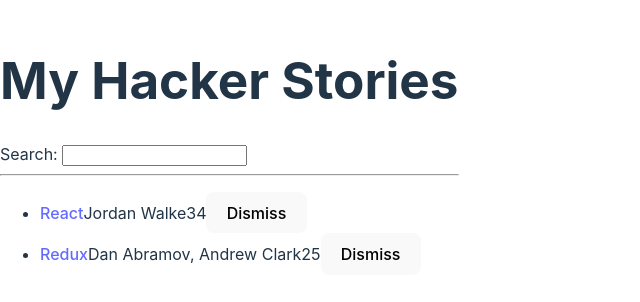
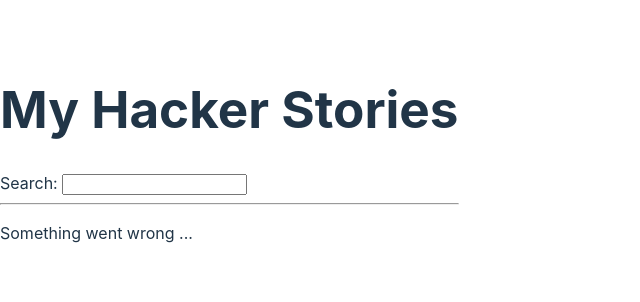
Before and after one commit to Daiki2012/hacker-stories, a React (Vite) app: page / in a window 1280 px wide. Shown: the part 246-548 px from the top of the page, without its empty margins (0-640 px from the left). Built offline with nearby package versions, Linux system fonts and the light colour scheme.

Commit message:
add reducer with multi states

```diff
--- a/src/App.jsx
+++ b/src/App.jsx
@@ -1,41 +1,38 @@
 import * as React from 'react';
 
-const initialStories = [
-  {
-    title: 'React',
-    url: 'https://reactjs.org/',
-    author: 'Jordan Walke',
-    num_comments: 3,
-    points: 4,
-    objectID: 0,
-  },
-  {
-    title: 'Redux',
-    url: 'https://redux.js.org/',
-    author: 'Dan Abramov, Andrew Clark',
-    num_comments: 2,
-    points: 5,
-    objectID: 1,
-  },
-];
 
 
 const getAsyncStories = () =>
-  new Promise((resolve) =>
-    setTimeout(
-      () => resolve({ data: { stories: initialStories } }),
-      3000
-    )
-);
+  new Promise((resolve, reject) => setTimeout(reject, 2000));
 
 const storiesReducer = (state, action) => {
   switch (action.type) {
-    case 'SET_STORIES':
-      return action.payload;
+    case 'STORIES_FETCH_INIT':
+      return {
+        ...state,
+        isLoading: true,
+        isError: false,
+      };
+    case 'STORIES_FETCH_SUCCESS':
+      return {
+        ...state,
+        isLoading: false,
+        isError: false,
+        data: action.payload,
+      };
+    case 'STORIES_FETCH_FAILURE':
+      return {
+        ...state,
+        isLoading: false,
+        isError: true,
+      };
     case 'REMOVE_STORY':
-      return state.filter(
-        (story) => action.payload.objectID !== story.objectID
-      );
+      return {
+        ...state,
+        data: state.data.filter(
+          (story) => action.payload.objectID !== story.objectID
+        ),
+      };
     default:
       throw new Error();
   }
@@ -46,22 +43,19 @@
 
   const [stories, dispatchStories] = React.useReducer(
     storiesReducer,
-    []
+    { data: [], isLoading: false, isError: false }
   );
-  const [isLoading, setIsLoading] = React.useState(false);
-  const [isError, setIsError] = React.useState(false);
 
   React.useEffect(() => {
-    setIsLoading(true);
+    dispatchStories({ type: 'STORIES_FETCH_INIT' });
 
     getAsyncStories().then(result => {
       dispatchStories({
-        type: 'SET_STORIES',
+        type: 'STORIES_FETCH_SUCCESS',
         payload: result.data.stories,
       });
-      setIsLoading(false);
     })
-    .catch(() => setIsError(true));
+    .catch(() => dispatchStories({ type: 'STORIES_FETCH_FAILURE' }));
   }, []);
 
   const handleRemoveStory = (item) => {
@@ -75,9 +69,9 @@
     setSearchTerm(event.target.value);
   };
 
-  const searchedStories = stories.filter(function (story) {
-    return story.title.includes(searchTerm);
-  });
+  const searchedStories = stories.data.filter((story) =>
+    story.title.toLowerCase().includes(searchTerm.toLowerCase())
+  );
 
   return (
   <div>
@@ -90,13 +84,13 @@
         Search:
       </InputWithLabel>
     <hr />
-    {isError && <p>Something went wrong ...</p>}
+    {stories.isError && <p>Something went wrong ...</p>}
 
-    {isLoading ? (
+    {stories.isLoading ? (
         <p>Loading ...</p>
       ) : (
-      <List list={searchedStories} onRemoveItem={handleRemoveStory} />
-    )}
+        <List list={searchedStories} onRemoveItem={handleRemoveStory} />
+      )}
   </div>
   );
 }
```
